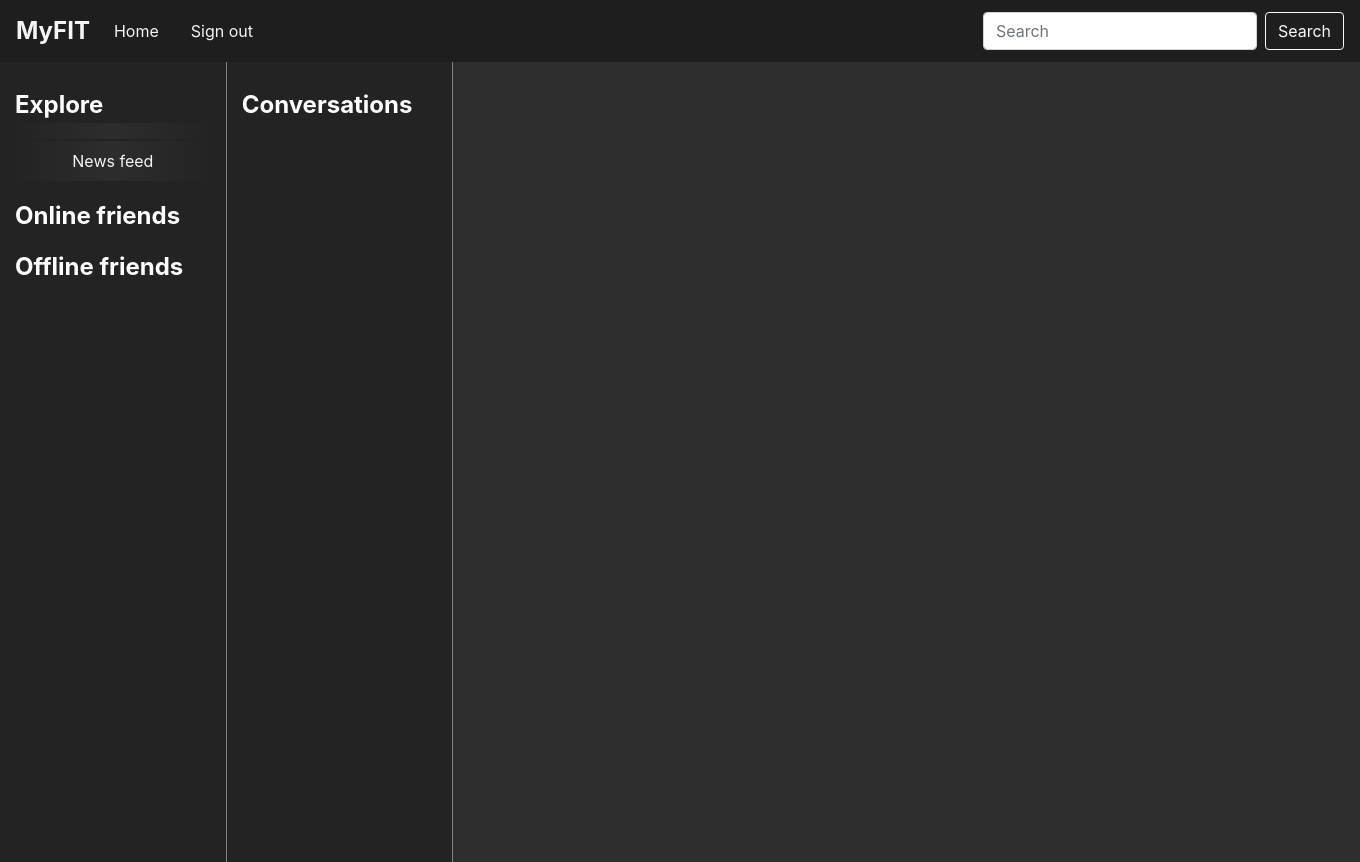
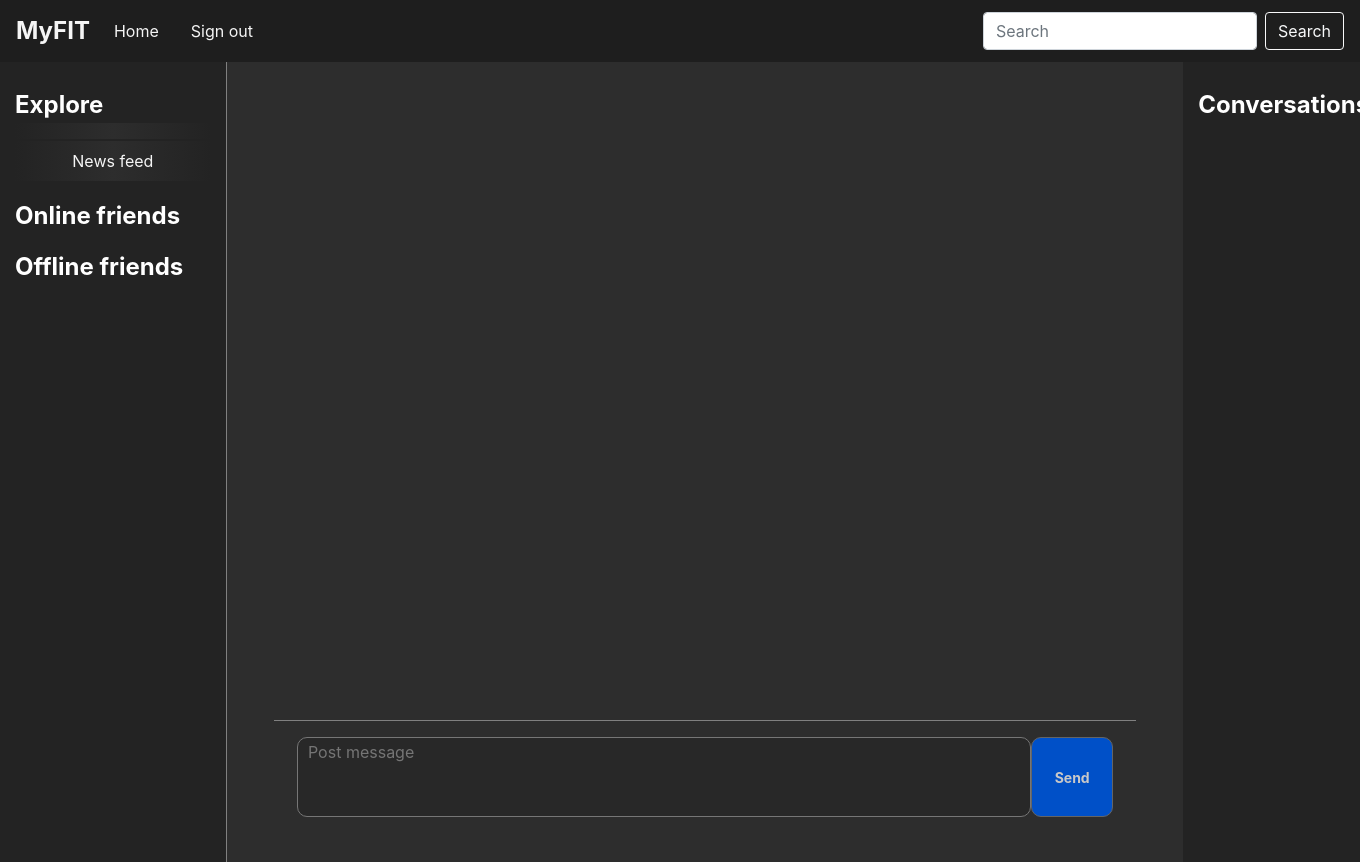
Before and after one commit to Tharizdun/Mordred, a PHP site: page /messages.php in a window 1360 px wide; the page is wider, and only the part inside the window is pictured. Run offline with PHP 8.4, Linux system fonts and the light colour scheme; the visitor is signed in with stand-in values (Sample User, id 1); data that the repository does not hold is empty.

Commit message:
messages frontend

```diff
--- a/messages.php
+++ b/messages.php
@@ -1,6 +1,7 @@
 <?php
 
 require_once "Common.php";
+require_once "Posts.php";
 
 /*if (!empty($_POST))
 {
@@ -25,7 +26,61 @@ MakeMenu();
 
 ?>
 
+<div class="col-12 col-md-9 col-xl-8 py-md-3 pl-md-5 bd-content messages">
+    <div class="messageWindow">
+        <?php
 
+        $posts = new Posts();
+
+        $allPosts = $posts->GetPosts($_SESSION["email"])->fetchAll();
+
+        if ($allPosts != NULL)
+        {
+                $users = new Users();
+
+                $allPosts = array_reverse($allPosts);
+
+                $isUserAdmin = $users->GetUserInfo($_SESSION['email'], "Admin");
+                $isUserAdmin = $isUserAdmin['Admin'];
+
+                for ($i = 0; $i < sizeof($allPosts); $i++)
+                {
+                        $post = $allPosts[$i];
+
+                        $userInfo = $users->GetUserByID($post['IDUser']);
+                        $userName = $userInfo['FirstName'] . " " .  $userInfo['LastName'];
+
+                        $owner = $userInfo['Email'] == $_SESSION['email'];
+
+                        echo "<div class=\"post\">";
+                        echo "	<p class=\"title\">";
+                        echo "		<span class=\"author\"><a href=\"profile.php?id=" . $post['IDUser'] . "\">" . $userName . "</a></span>";
+                        echo "		<span class=\"time\">" . $post['Time'] . "</span>";
+                        echo "	</p>";
+                        echo "	<div class=\"message\">";
+                        echo $post['Message'];
+                        echo "	</div>";
+
+                        if ($owner || $isUserAdmin)
+                                echo "<a href=\"homepage.php?action=delete&id=" . $post['ID'] . "\" type=\"button\" class=\"btn btn-primary manage\">Delete post</a>";
+
+                        echo "</div>";
+                }
+        }
+
+        ?>
+    </div>
+
+    <div class="chatArea">
+        <div class="separator">
+            <hr>
+        </div>
+        <form class="messages-post" method="post" action="homepage.php">
+                <textarea type="text" class="input-area" name="message" placeholder="Post message"></textarea>
+                <input type="submit" value="Send" class="post-button">
+        </form>
+    </div>
+</div>
 
 <?php
 
--- a/styl.css
+++ b/styl.css
@@ -300,6 +300,81 @@ textArea:focus
 	border-radius:10px;
 }
 
+.messages
+{
+	margin:25px;
+	padding-top:0px !important;
+	padding-left:0px !important;
+	padding-right:0px !important;
+	padding-bottom:0px !important;
+}
+
+.messages .separator
+{
+	width:95%;
+        margin-right:auto;
+        margin-left:auto;
+}
+
+.messages .chatArea
+{
+        width: 100%;
+	position:absolute;
+        bottom:0px;
+}
+.messages .messageWindow
+{
+        margin-right:auto;
+        margin-left: auto;
+        width: 90%;
+	height:80vh;
+        overflow:scroll;
+}
+.messages .messageWindow::-webkit-scrollbar
+{
+    display:none;
+}
+
+.messages-post
+{
+	width:90%;
+	height:100px;
+        margin-right:auto;
+        margin-left:auto;
+        display:block;
+}
+
+.messages-post .input-area
+{
+        height: 80px;
+        width:90%;
+        float:left;
+	border-radius:10px;
+        display:block;
+
+}
+
+.messages-post .post-button
+{
+	width:10%;
+	float:left;
+	background-color: rgb(0,80,200);
+	border: 1px solid rgb(100,100,100);
+	height:40px;
+	border-radius: 10px;
+	color: rgb(200,200,200);
+	font-size:14px;
+	font-weight:bold;
+        display:block;
+        height: 80px;
+}
+
+.messages-post .post-button:hover
+{
+	background-color: rgb(0,60,160);
+        cursor: pointer;
+}
+
 .form-button-group .form-button
 {
 	background-color: rgb(0,80,200);
```
